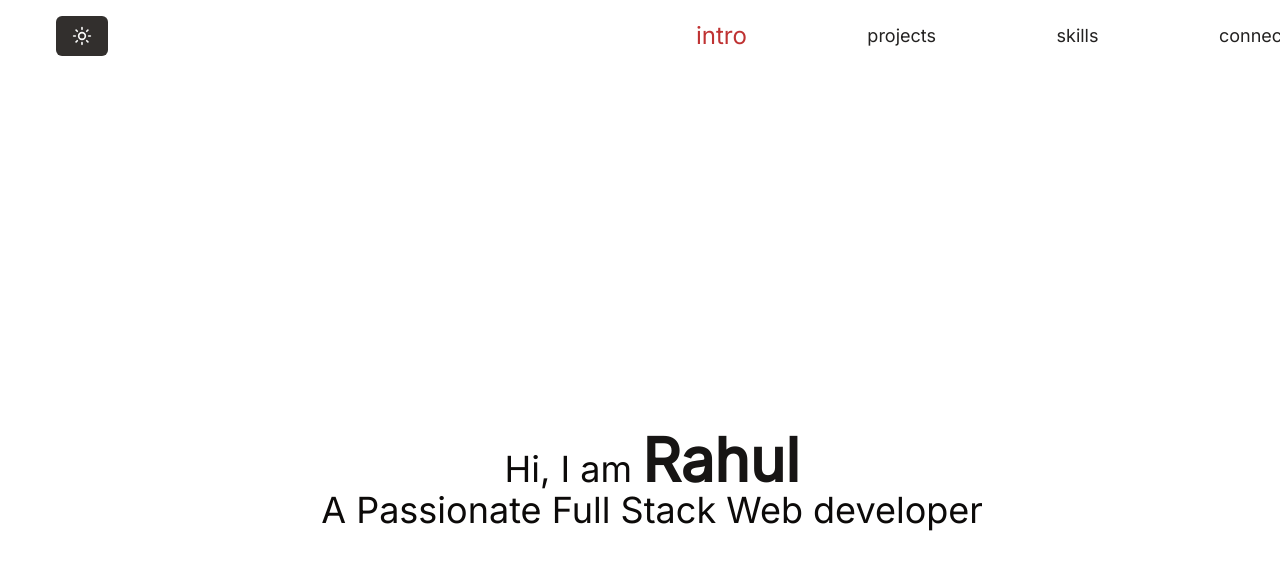
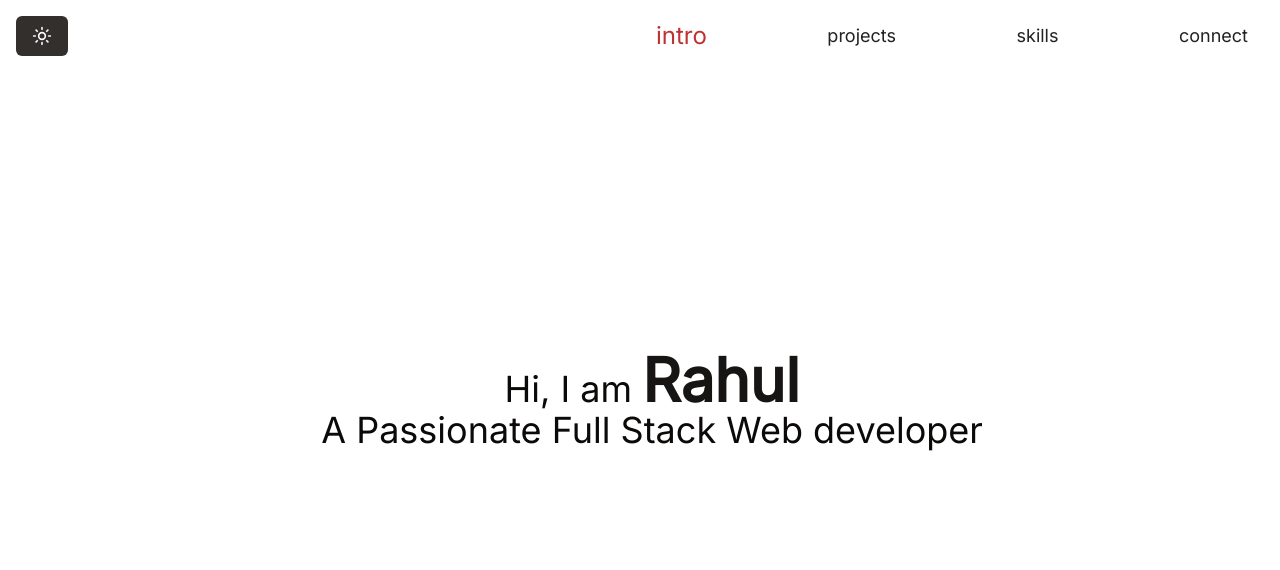
Before and after one commit to Rahul7yadu/resume, a Next.js app: page / in a window 1280 px wide. Shown: the top 570 px of the page. Built offline with nearby package versions, Linux system fonts and the light colour scheme.

Commit message:
fix: sidebar width issue

```diff
--- a/src/app/page.tsx
+++ b/src/app/page.tsx
@@ -11,12 +11,14 @@ export default function Home() {
   console.log(theme);
 
   return (
-    <main className="flex flex-col gap-20 items-center justify-center mx-10">
+    <main className="">
       <Header />
-      <Intro />
-      <Projects />
-      <Skills />
-      <Footer />
+      <div className="flex flex-col gap-20 items-center justify-center max-w-7xl mx-auto">
+        <Intro />
+        <Projects />
+        <Skills />
+        <Footer />
+      </div>
     </main>
   );
 }
--- a/src/components/Header.tsx
+++ b/src/components/Header.tsx
@@ -10,7 +10,7 @@ const Header = () => {
   const [width, setWidth] = useState(0);
   console.log(width);
   useEffect(() => {
-    const max = document.body.scrollHeight - 640;
+    const max = document.body.scrollHeight;
 
     window.onscroll = function () {
       const w = (window.scrollY / max) * 100;
@@ -21,8 +21,8 @@ const Header = () => {
   const { setTheme, theme } = useTheme();
 
   return (
-    <div className="w-full">
-      <main className=" text-lg flex justify-between items-center w-full bg-background text-foreground fixed p-4 top-0 opacity-90 z-10">
+    <div className="w-full ">
+      <main className=" text-lg flex justify-between items-center w-full bg-background text-foreground fixed opacity-90 z-10 p-4">
         <div className="flex">
           <Button onClick={() => setTheme(theme === "dark" ? "light" : "dark")}>
             {theme == "light" ? (
@@ -32,7 +32,7 @@ const Header = () => {
             )}
           </Button>
         </div>
-        <nav className=" hidden sm:flex justify-between items-center w-1/2 ml-10">
+        <nav className=" hidden sm:flex justify-between items-center w-1/2 ">
           <ScrollLink targetId="intro" text="intro" />
           <ScrollLink targetId="projects" text="projects" />
           <ScrollLink targetId="skills" text="skills" />
```
